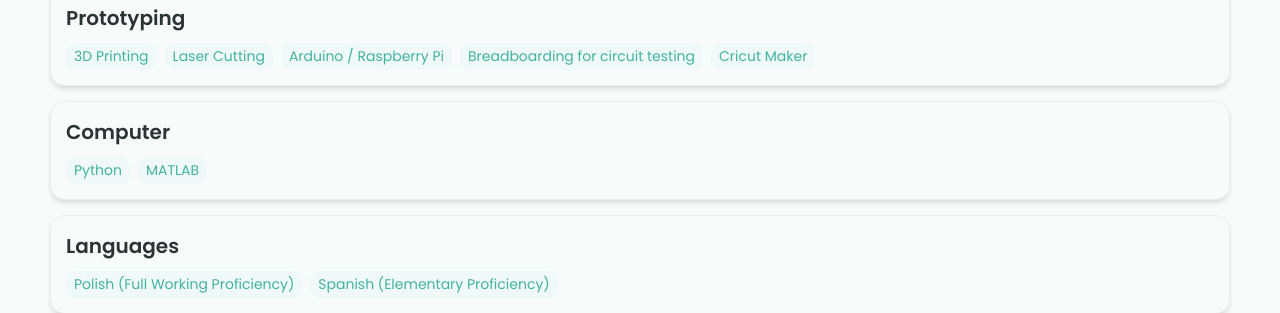
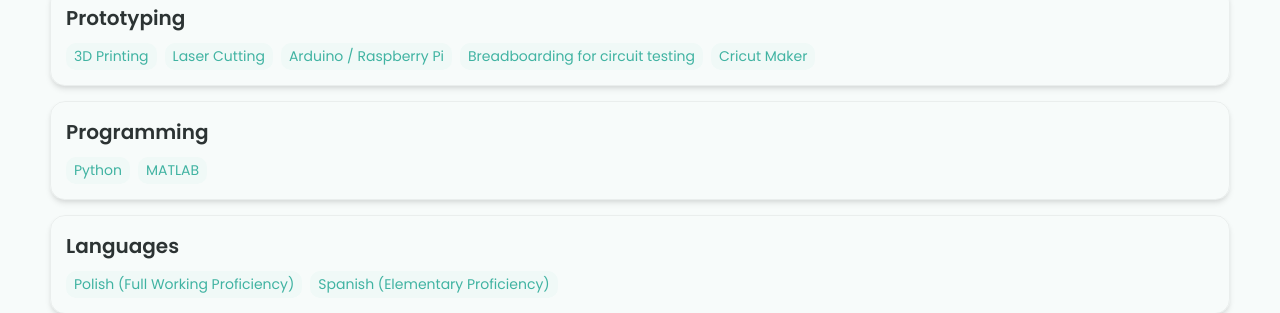
Before and after one commit to nataliazagata/nataliazagata.github.io, a Jekyll site: the page built from index.html, in a window 1280 px wide and 900 px high, scrolled down 2086 px. Shown: the part 142-455 px from the top of the window. Built offline with Jekyll 4.4.1, drawn with Linux system fonts in a browser that asks for light colours.

Commit message:
Update _config.yml

```diff
--- a/_config.yml
+++ b/_config.yml
@@ -50,7 +50,7 @@ skills:
     - Arduino / Raspberry Pi
     - Breadboarding for circuit testing
     - Cricut Maker
-  - category: Computer
+  - category: Programming
     tools:
     - Python
     - MATLAB
```
